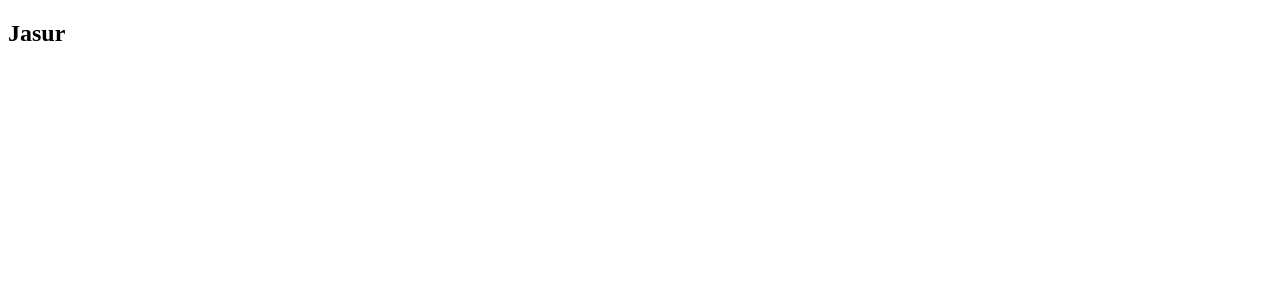
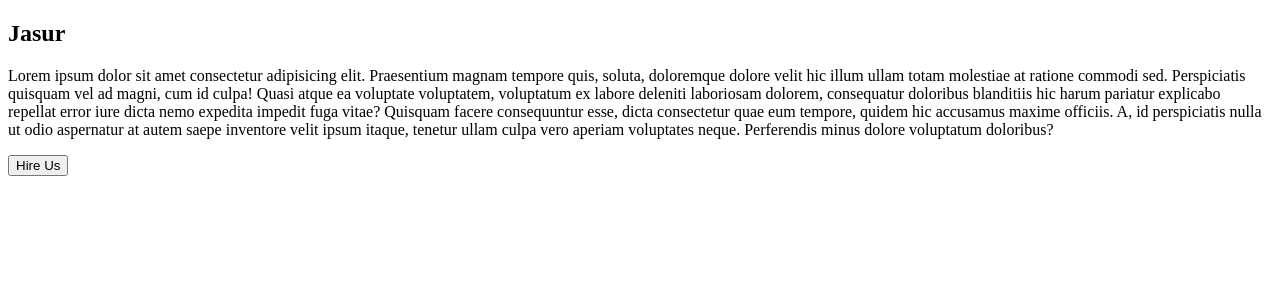
Before and after one commit to 1HP-CLAY/cyber, a React (Vite) app: page / in a window 1280 px wide. Shown: the top 300 px of the page. Built offline with nearby package versions, Linux system fonts and the light colour scheme.

Commit message:
add text and button

```diff
--- a/src/App.jsx
+++ b/src/App.jsx
@@ -5,6 +5,20 @@ function App() {
   return (
     <>
       <h2>Jasur</h2>
+      <p>
+        Lorem ipsum dolor sit amet consectetur adipisicing elit. Praesentium
+        magnam tempore quis, soluta, doloremque dolore velit hic illum ullam
+        totam molestiae at ratione commodi sed. Perspiciatis quisquam vel ad
+        magni, cum id culpa! Quasi atque ea voluptate voluptatem, voluptatum ex
+        labore deleniti laboriosam dolorem, consequatur doloribus blanditiis hic
+        harum pariatur explicabo repellat error iure dicta nemo expedita impedit
+        fuga vitae? Quisquam facere consequuntur esse, dicta consectetur quae
+        eum tempore, quidem hic accusamus maxime officiis. A, id perspiciatis
+        nulla ut odio aspernatur at autem saepe inventore velit ipsum itaque,
+        tenetur ullam culpa vero aperiam voluptates neque. Perferendis minus
+        dolore voluptatum doloribus?
+      </p>
+      <button>Hire Us</button>
     </>
   );
 }
```
